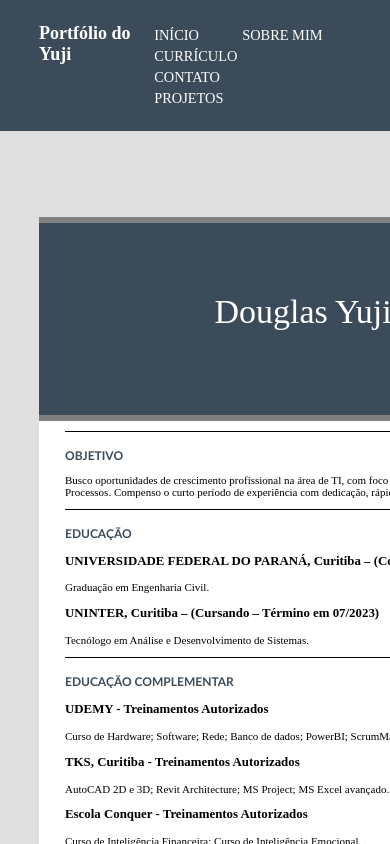
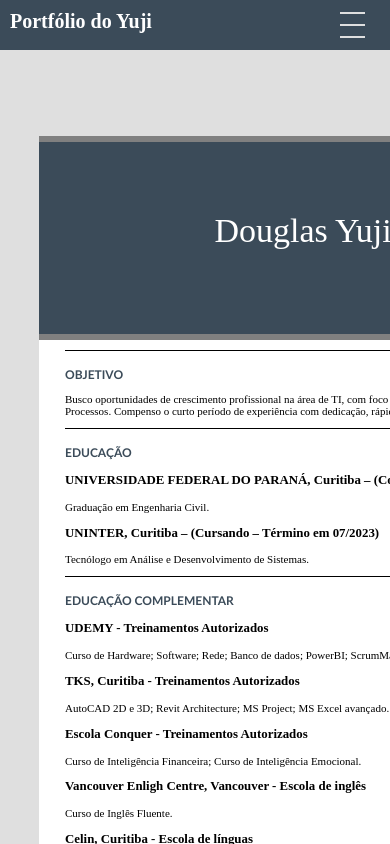
Before and after one commit to douglasyabuki/douglasyabuki.github.io, an Angular app: page /aboutprofessional in a window 390 px wide. Shown: the top 844 px of the page. Built offline with nearby package versions, Linux system fonts and the light colour scheme.

Commit message:
Commit 5: Implemented responsive navbar

```diff
--- a/src/app/nav/nav.component.html
+++ b/src/app/nav/nav.component.html
@@ -1,14 +1,23 @@
-<header>
-  <div class="container">
-    <a routerLink="/" class="logo">{{ appTitle }}</a>
-    <nav>
-      <ul>
-        <li><a routerLink="/">Início</a></li>
-        <li><a routerLink="/aboutpersonal">Sobre mim</a></li>
-        <li><a routerLink="/aboutprofessional">Currículo</a></li>
-        <li><a routerLink="/contact">Contato</a></li>
-        <li><a routerLink="/projects">Projetos</a></li>
-      </ul>
-    </nav>
+<div class="nav">
+  <input type="checkbox" id="nav-check">
+  <div class="nav-header">
+    <div class="nav-title">
+      Portfólio do Yuji
+    </div>
   </div>
-</header>
+  <div class="nav-button">
+    <label for="nav-check">
+      <span></span>
+      <span></span>
+      <span></span>
+    </label>
+  </div>
+
+  <div class="nav-links">
+    <a routerLink="/">Início</a>
+    <a routerLink="/aboutpersonal">Sobre mim</a>
+    <a routerLink="/aboutprofessional">Currículo</a>
+    <a routerLink="/contact">Contato</a>
+    <a routerLink="/projects">Projetos</a>
+  </div>
+</div>
--- a/src/app/nav/nav.component.scss
+++ b/src/app/nav/nav.component.scss
@@ -1,34 +1,87 @@
-header {
-  background: #3B4B59;
+.nav {
+  height: 50px;
+  width: 100%;
+  background-color: #3B4B59;
+  position: relative;
+}
 
-  .logo {
-    display: flex;
-    font-weight: bold;
+.nav > .nav-header {
+  display: inline;
+}
+
+.nav > .nav-header > .nav-title {
+  display: inline-block;
+  font-size: 20px;
+  font-weight: bold;
+  color: white;
+  padding: 10px;
+}
+
+.nav > .nav-button {
+  display: none;
+}
+
+.nav > .nav-links {
+  display: inline;
+  float: right;
+  font-size: 18px;
+}
+
+.nav > .nav-links > a {
+  display: inline-block;
+  text-decoration: none;
+  color: white;
+  padding: 13px 10px 13px 10px;
+}
+
+.nav > .nav-links > a:hover {
+  background-color: #8EA8BF;
+}
+
+.nav > #nav-check {
+  display: none;
+}
+
+@media (max-width:600px) {
+  .nav > .nav-button {
+    display: inline-block;
+    position: absolute;
+    right: 0px;
+    top: 0px;
   }
-
-  nav {
-    justify-self: right;
-
-    ul {
-      list-style-type: none;
-      margin: 0;
-      padding: 0;
-
-      li {
-        float: left;
-
-        a {
-          padding: 1.5em;
-          text-transform: uppercase;
-          font-size: .8em;
-
-          &:hover {
-            background: #8EA8BF;
-            border-radius: 8px;
-          }
-        }
-      }
-    }
+  .nav > .nav-button > label {
+    display: inline-block;
+    width: 50px;
+    height: 50px;
+    padding-top: 12px;
+    border-radius: 20%;
   }
-
+  .nav > .nav-button > label > span {
+    display: block;
+    width: 25px;
+    height: 10px;
+    border-top: 2px solid #dfdfdf;
+  }
+  .nav > .nav-links {
+    position: absolute;
+    display: block;
+    width: 100%;
+    background-color: #262626;
+    height: 0px;
+    transition: all 0.2s ease-in;
+    overflow-y: hidden;
+    top: 50px;
+    left: 0px;
+  }
+  .nav > .nav-links > a {
+    display: block;
+    width: 100%;
+  }
+  .nav > #nav-check:not(:checked) ~ .nav-links {
+    height: 0px;
+  }
+  .nav > #nav-check:checked ~ .nav-links {
+    height: calc(100vh - 50px);
+    overflow-y: auto;
+  }
 }
```
